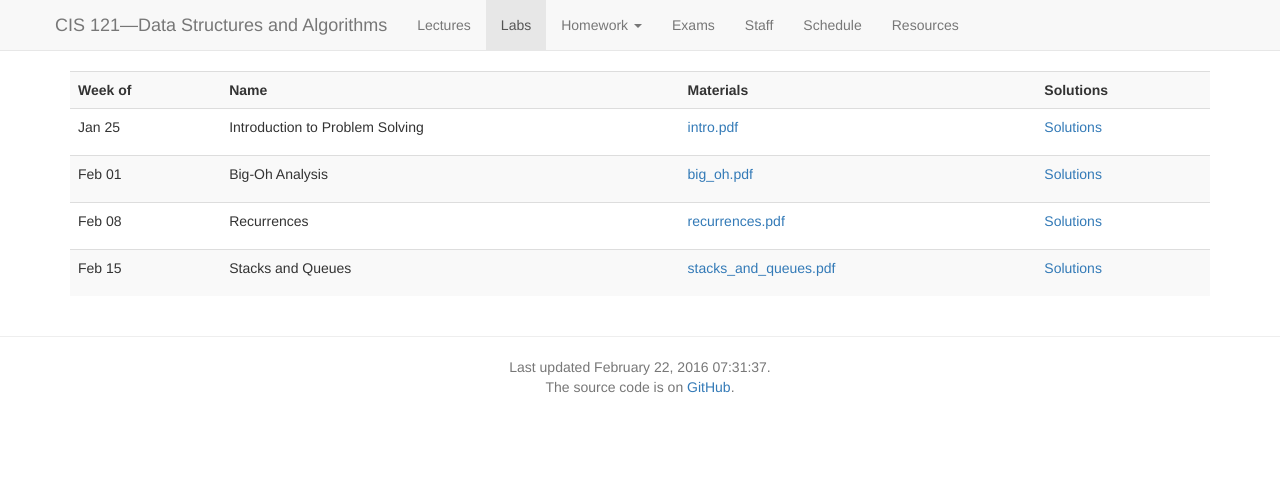
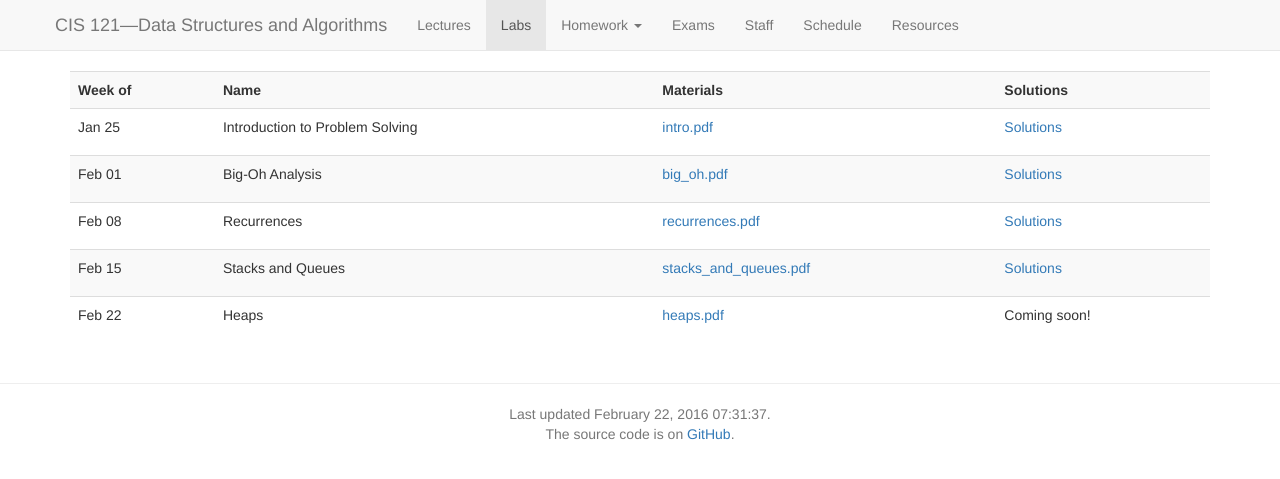
Before and after one commit to vikramkh/course-website-16fa, a Jekyll site: the page built from labs.md, in a window 1280 px wide. Shown: the top 479 px of the page. Built offline with Jekyll 4.4.1, drawn with Linux system fonts in a browser that asks for light colours; nearby versions of some CDN libraries.

Commit message:
updated labs page to show heaps lab

```diff
--- a/_data/labs.yaml
+++ b/_data/labs.yaml
@@ -25,3 +25,9 @@
     name: stacks_and_queues.pdf
     link: content/labs/stacks_and_queues/stacks_and_queues.pdf
   solutions: protected_content/labs/stacks_and_queues/stacks_and_queues_sols.pdf
+
+- date: 2016-02-22
+  name: Heaps
+  problems:
+    name: heaps.pdf
+    link: content/labs/heaps/heaps.pdf
```
